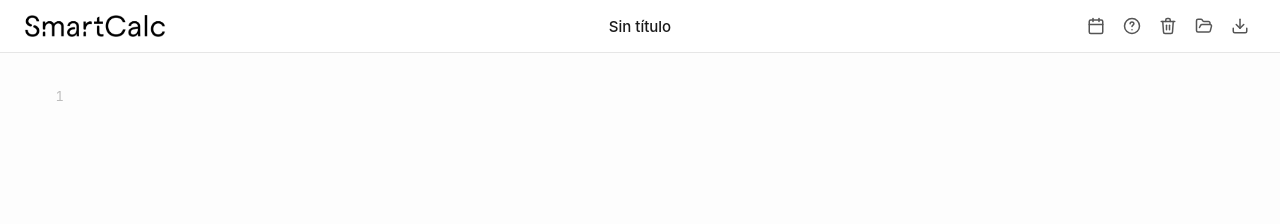
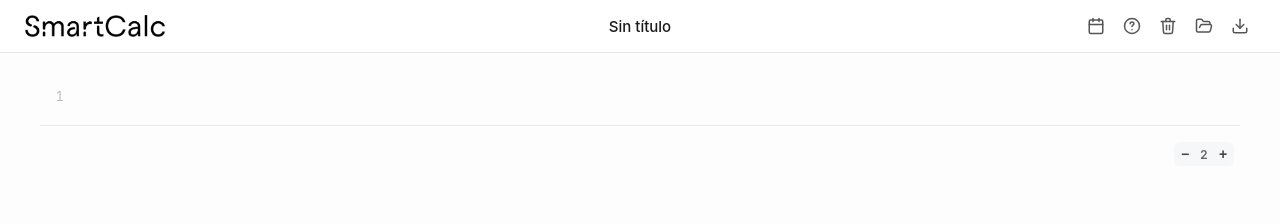
Before and after one commit to rafarq/SmartCalc, a React (Vite) app: page / in a window 1280 px wide. Shown: the top 224 px of the page. Built offline with nearby package versions, Linux system fonts and the light colour scheme.

Commit message:
fix(editor): control ± de decimales visible siempre, no solo cuando hay resumen

```diff
--- a/src/components/Editor.tsx
+++ b/src/components/Editor.tsx
@@ -123,11 +123,11 @@ export function Editor({
           />
         );
       })}
-      {numericValues.length > 0 && (
       <div className="line-row line-total">
         <span className="line-number" aria-hidden="true" />
         <span className="line-total-spacer" />
         <div className="line-total-right">
+          {numericValues.length > 0 && (
             <select
               className="line-total-select"
               value={agg}
@@ -140,6 +140,7 @@ export function Editor({
                 </option>
               ))}
             </select>
+          )}
           <div className="decimals-control" role="group" aria-label="Decimales mostrados">
               <button
                 type="button"
@@ -169,6 +170,8 @@ export function Editor({
                 +
               </button>
             </div>
+          {numericValues.length > 0 && (
+            <>
               <button
                 type="button"
                 className={`line-copy-btn${totalCopied ? ' copied' : ''}`}
@@ -180,9 +183,10 @@ export function Editor({
                 {totalCopied ? <CheckIcon size={14} /> : <CopyIcon size={14} />}
               </button>
               <span className="line-total-value">{aggDisplay}</span>
+            </>
+          )}
         </div>
       </div>
-      )}
     </div>
   );
 }
```
Lines whose indentation alone changed are shown as unchanged.
